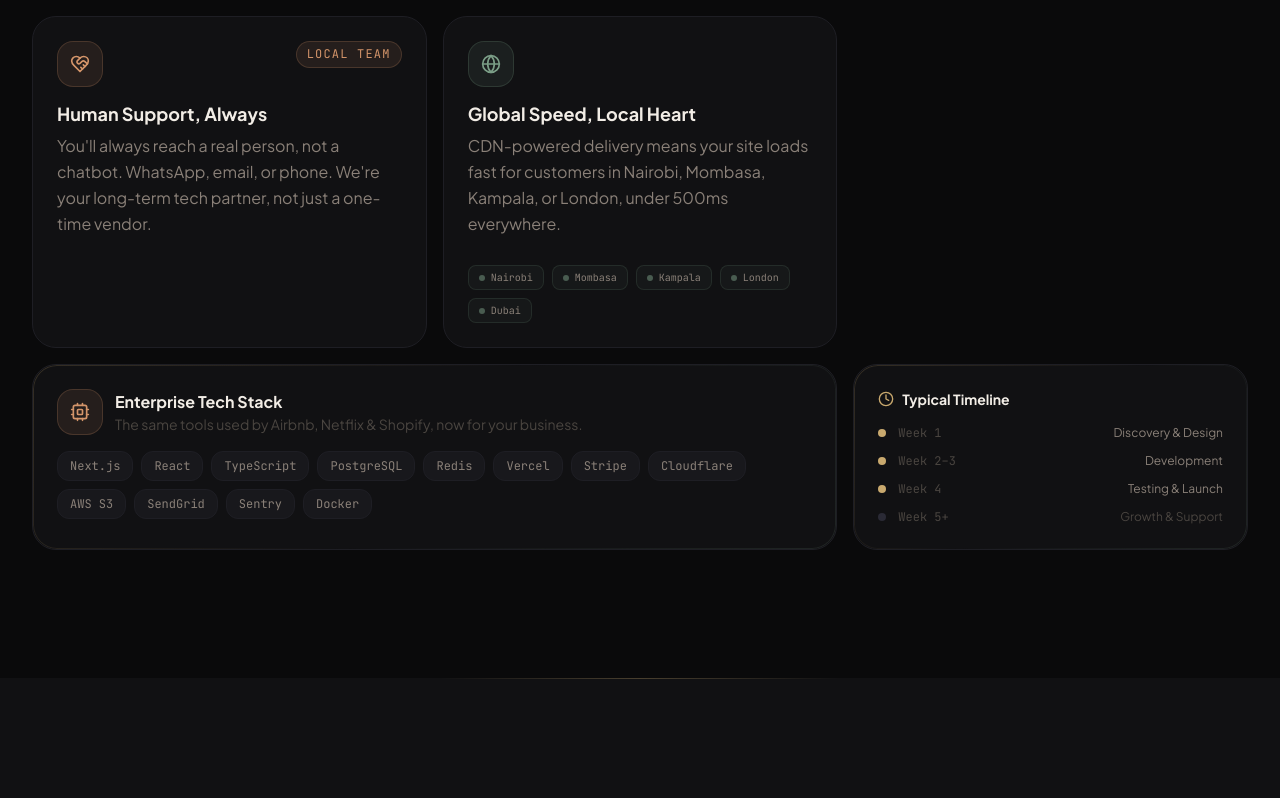
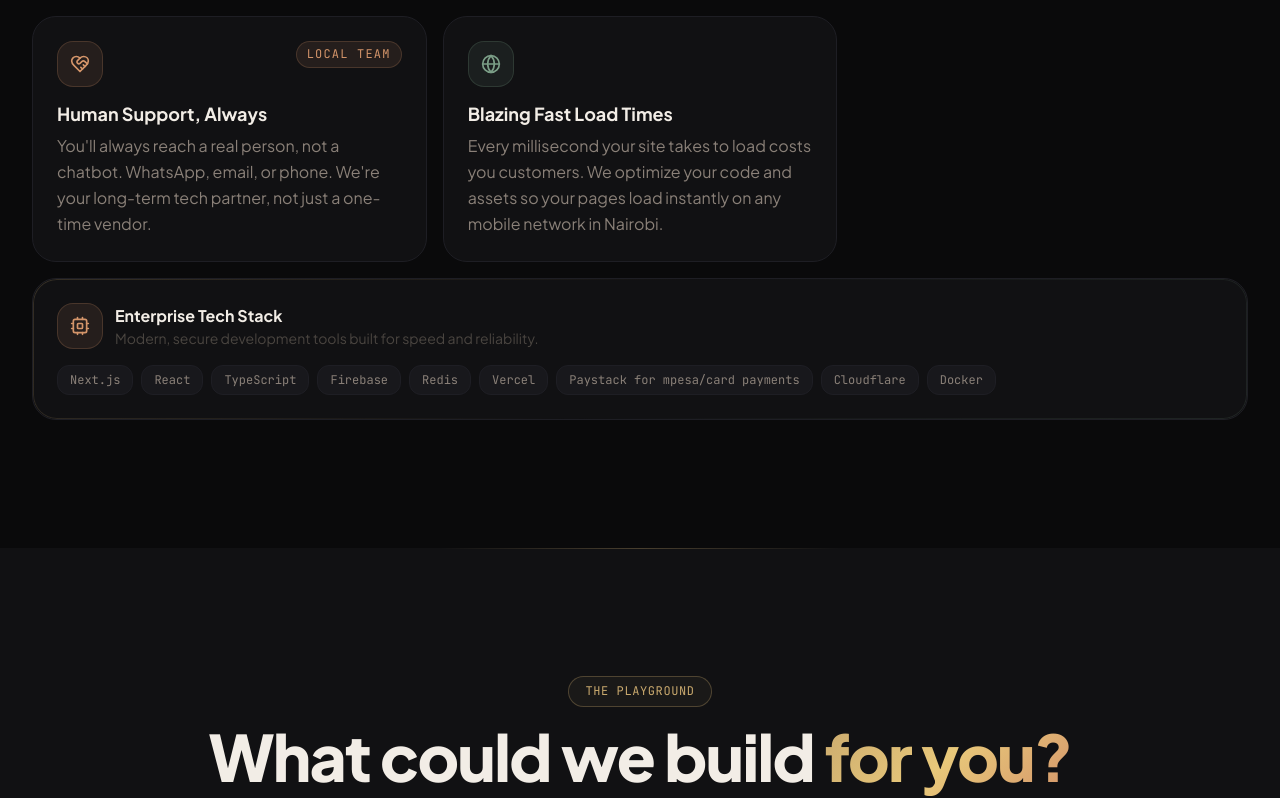
Before and after one commit to kangman19/agency-portfolio, a Next.js app: page / in a window 1280 px wide. Shown: the part 3027-3825 px from the top of the page. Built offline with nearby package versions, Linux system fonts and the light colour scheme.

Commit message:
refactor: timeline fix (duplication), route to correct email & whatsapp number

```diff
--- a/components/cta/ContactSection.tsx
+++ b/components/cta/ContactSection.tsx
@@ -55,7 +55,7 @@ export default function ContactSection() {
           <div className="absolute top-0 right-0 w-64 h-64 rounded-full bg-gold/4 blur-3xl pointer-events-none" />
           <div className="grid items-center gap-10 lg:grid-cols-[1fr_1.3fr]">
             <div>
-              <p className="font-mono text-label text-text-muted uppercase tracking-widest mb-2">What working with us feels like</p>
+              <p className="font-mono text-label text-text-muted uppercase tracking-widest mb-2">Development Phase — Starting Week 2</p>
               <h3 className="text-display-md font-extrabold text-text-primary">A typical week, once we're building</h3>
               <p className="mt-4 text-text-secondary">No mystery, no silence, no "we'll circle back". Just a steady rhythm you can set your watch by.</p>
               <p className="mt-6 font-bold text-gold">{SITE.founderName}, founder</p>
--- a/components/playground/PlaygroundSection.tsx
+++ b/components/playground/PlaygroundSection.tsx
@@ -134,6 +134,15 @@ function MockupAfter() {
           mybusiness.co.ke
         </div>
         <div className="rounded bg-green-50 px-1.5 py-0.5 font-mono text-[9px] text-green-600 border border-green-200">0.4s</div>
+      </div>
+      {/* Site navbar */}
+      <div className="flex items-center justify-between border-b border-slate-100 bg-white px-4 py-2">
+        <div className="text-[9px] font-bold tracking-tight text-slate-900">mybusiness</div>
+        <div className="flex items-center gap-3">
+          {["Home", "About", "Our Services"].map((item) => (
+            <span key={item} className="text-[8px] font-medium text-slate-500">{item}</span>
+          ))}
+        </div>
       </div>
       {/* Hero section */}
       <div className="border-b border-slate-100/80 bg-[#fafaf9] px-4 py-5">
--- a/components/tech-toggle/TechToggleSection.tsx
+++ b/components/tech-toggle/TechToggleSection.tsx
@@ -167,7 +167,7 @@ function GeekView({ snippetKey }: { snippetKey: string }) {
           <div className="w-3 h-3 rounded-full bg-[#28C840]" />
         </div>
         <div className="flex-1 text-center font-mono text-xs text-text-muted">
-          nexus-Agency / {snippetKey}.ts
+          Astral-Agency / {snippetKey}.ts
         </div>
         <Terminal size={12} className="text-teal" />
       </div>
--- a/components/trust-grid/TrustGridSection.tsx
+++ b/components/trust-grid/TrustGridSection.tsx
@@ -161,55 +161,21 @@ export default function TrustGridSection() {
           <BentoCard icon={Clock} title="Always Online, Never Down" description="We deploy on enterprise-grade infrastructure with redundancy built in. If something breaks at 3am, our monitoring alerts us, not you." accentColor="sage" tag="99.9% SLA" delay={0.3} inView={inView}><UptimeGrid /></BentoCard>
           <BentoCard icon={BarChart3} title="Automated Growth Tools" description="Built-in SEO, analytics dashboards, and conversion tracking, all configured and explained in plain language. Know exactly how your site is performing every day." accentColor="gold" size="wide" delay={0.4} inView={inView}><GrowthSparkline /></BentoCard>
           <BentoCard icon={HeartHandshake} title="Human Support, Always" description="You'll always reach a real person, not a chatbot. WhatsApp, email, or phone. We're your long-term tech partner, not just a one-time vendor." accentColor="amber" tag="Local Team" delay={0.5} inView={inView} />
-          <BentoCard icon={Globe} title="Global Speed, Local Heart" description="CDN-powered delivery means your site loads fast for customers in Nairobi, Mombasa, Kampala, or London, under 500ms everywhere." accentColor="sage" delay={0.6} inView={inView}>
-            <div className="mt-3 flex flex-wrap gap-2">
-              {["Nairobi", "Mombasa", "Kampala", "London", "Dubai"].map((city) => (
-                <div key={city} className="flex items-center gap-1.5 bg-sage/5 border border-sage/15 rounded-lg px-2.5 py-1">
-                  <div className="w-1.5 h-1.5 rounded-full bg-sage animate-pulse" />
-                  <span className="text-[10px] font-mono text-text-secondary">{city}</span>
-                </div>
-              ))}
-            </div>
-          </BentoCard>
+          <BentoCard icon={Globe} title="Blazing Fast Load Times" description="Every millisecond your site takes to load costs you customers. We optimize your code and assets so your pages load instantly on any mobile network in Nairobi." accentColor="sage" delay={0.6} inView={inView} />
 
           {/* Tech stack */}
           <motion.div initial={{ opacity: 0, y: 20 }} animate={inView ? { opacity: 1, y: 0 } : {}} transition={{ delay: 0.7 }}
-            className="lg:col-span-2 bg-surface border border-border rounded-3xl p-6 bento-border">
+            className="lg:col-span-3 bg-surface border border-border rounded-3xl p-6 bento-border">
             <div className="flex items-center gap-3 mb-4">
               <div className="p-3 rounded-2xl bg-amber/10 border border-amber/20"><Cpu size={20} className="text-amber" /></div>
               <div>
                 <h3 className="font-bold text-text-primary">Enterprise Tech Stack</h3>
-                <p className="text-sm text-text-muted">The same tools used by Airbnb, Netflix & Shopify, now for your business.</p>
+                <p className="text-sm text-text-muted">Modern, secure development tools built for speed and reliability.</p>
               </div>
             </div>
             <div className="flex flex-wrap gap-2">
-              {["Next.js", "React", "TypeScript", "PostgreSQL", "Redis", "Vercel", "Stripe", "Cloudflare", "AWS S3", "SendGrid", "Sentry", "Docker"].map((tech) => (
+              {["Next.js", "React", "TypeScript", "Firebase", "Redis", "Vercel", "Paystack for mpesa/card payments", "Cloudflare", "Docker"].map((tech) => (
                 <span key={tech} className="px-3 py-1.5 bg-surface-2 border border-border rounded-xl text-xs font-mono text-text-secondary hover:border-gold/30 hover:text-gold transition-colors duration-200 cursor-default">{tech}</span>
-              ))}
-            </div>
-          </motion.div>
-
-          {/* Timeline */}
-          <motion.div initial={{ opacity: 0, y: 20 }} animate={inView ? { opacity: 1, y: 0 } : {}} transition={{ delay: 0.75 }}
-            className="bg-surface border border-border rounded-3xl p-6 bento-border">
-            <div className="flex items-center gap-2 mb-4">
-              <Clock size={16} className="text-gold" />
-              <span className="text-sm font-bold text-text-primary">Typical Timeline</span>
-            </div>
-            <div className="space-y-3">
-              {[
-                { week: "Week 1", task: "Discovery & Design", done: true },
-                { week: "Week 2–3", task: "Development", done: true },
-                { week: "Week 4", task: "Testing & Launch", done: true },
-                { week: "Week 5+", task: "Growth & Support", done: false },
-              ].map((item, i) => (
-                <div key={i} className="flex items-center gap-3">
-                  <div className={`w-2 h-2 rounded-full shrink-0 ${item.done ? "bg-gold" : "bg-border-bright"}`} />
-                  <div className="flex-1 flex justify-between text-xs">
-                    <span className="font-mono text-text-muted">{item.week}</span>
-                    <span className={item.done ? "text-text-secondary" : "text-text-muted"}>{item.task}</span>
-                  </div>
-                </div>
               ))}
             </div>
           </motion.div>
--- a/components/ui/ContactSection.tsx
+++ b/components/ui/ContactSection.tsx
@@ -141,7 +141,7 @@ export default function ContactSection() {
 
             {/* WhatsApp CTA */}
             <motion.a
-              href="https://wa.me/254700000000?text=Hi%20Nexus%2C%20I%27d%20like%20to%20discuss%20a%20project"
+              href="https://wa.me/254716777633?text=Hi%20Astral%2C%20I%27d%20like%20to%20discuss%20a%20project"
               target="_blank"
               rel="noopener noreferrer"
               initial={{ opacity: 0 }}
--- a/components/ui/TestimonialsSection.tsx
+++ b/components/ui/TestimonialsSection.tsx
@@ -12,7 +12,7 @@ const TESTIMONIALS = [
     initials: "GW",
     color: "#00E5C8",
     rating: 5,
-    text: "I was afraid a modern website would be too complicated for my team to manage. Nexus built us something gorgeous AND gave us a simple dashboard. Sales went up 90% in three months.",
+    text: "I was afraid a modern website would be too complicated for my team to manage. Astral built us something gorgeous AND gave us a simple dashboard. Sales went up 90% in three months.",
     industry: "E-commerce",
     result: "+90% revenue in 3 months",
   },
@@ -42,7 +42,7 @@ const TESTIMONIALS = [
     initials: "PM",
     color: "#00E5C8",
     rating: 5,
-    text: "As a law firm, trust and professionalism are everything. Nexus understood our brand immediately. The site built instant credibility with high-value clients.",
+    text: "As a law firm, trust and professionalism are everything. Astral understood our brand immediately. The site built instant credibility with high-value clients.",
     industry: "Legal",
     result: "4× increase in consultations",
   },
@@ -52,7 +52,7 @@ const TESTIMONIALS = [
     initials: "SK",
     color: "#7B6EF6",
     rating: 5,
-    text: "We needed a custom ordering system. Every agency said it would take 6 months. Nexus delivered in 5 weeks, within budget, and taught our team how to manage it.",
+    text: "We needed a custom ordering system. Every agency said it would take 6 months. Astral delivered in 5 weeks, within budget, and taught our team how to manage it.",
     industry: "Food & Delivery",
     result: "Live in 5 weeks, 40% retention",
   },
--- a/lib/content.ts
+++ b/lib/content.ts
@@ -5,8 +5,8 @@
 export const SITE = {
   name: "Astral Agency",
   shortName: "Astral Agency",
-  email: "hello@Astral.Agency",
-  phone: "+254 700 000 000",
+  email: "kangetheian19@gmail.com",
+  phone: "+254 716 777 633",
   founderName: "Ian Kangethe",
   founderFirst: "Kangethe",
   location: "Nairobi, Kenya, working with businesses everywhere",
@@ -130,6 +130,6 @@ export const PROMISES: Promise_[] = [
 export const COMMS_WEEK = [
   { day: "Mon", what: "We plan the week and share what's coming" },
   { day: "Tue–Thu", what: "Heads-down building, questions answered same day" },
-  { day: "Fri", what: "Your weekly preview link + a 2-line summary" },
+  { day: "Fri", what: "Your weekly preview link" },
   { day: "Anytime", what: "One WhatsApp/email thread, straight to a human" },
 ];
--- a/package.json
+++ b/package.json
@@ -1,5 +1,5 @@
 {
-  "name": "nexus-agency",
+  "name": "Astral-agency",
   "version": "0.1.0",
   "private": true,
   "scripts": {
```
Also changed, not shown: 2 other files (tests, documents, lock files or other folders).
